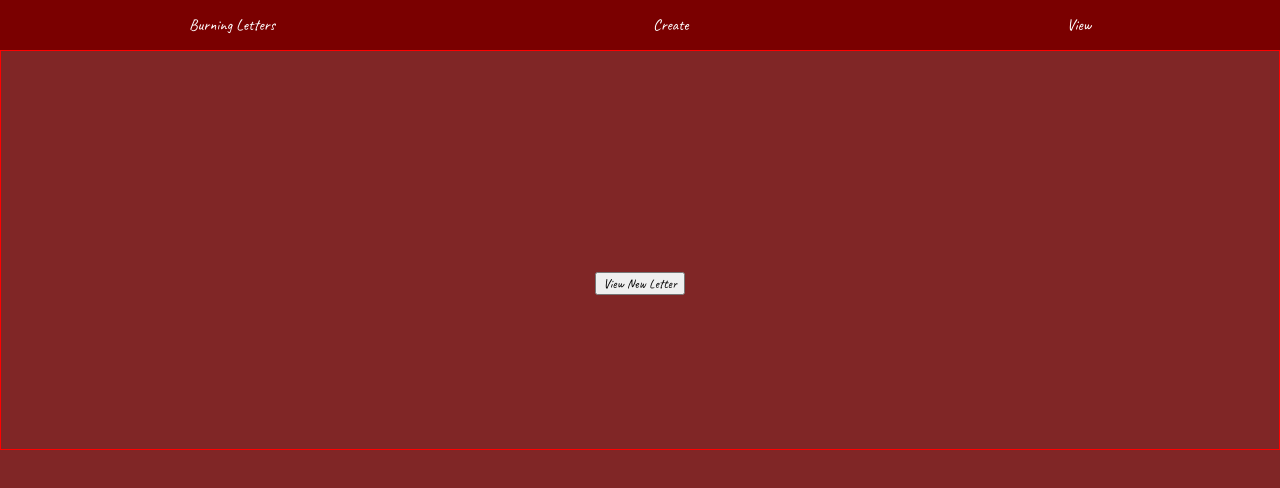
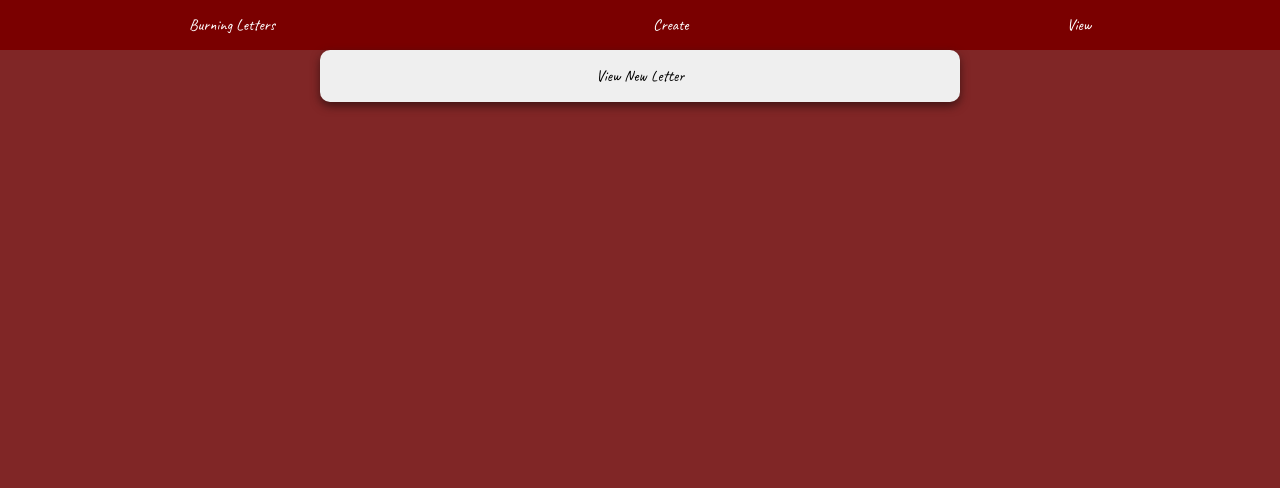
Before and after one commit to czcarrizales/burning-letters-project, a React (Create React App) app: page /view-letter in a window 1280 px wide. Shown: the top 488 px of the page. Built offline with nearby package versions, Linux system fonts and the light colour scheme.

Commit message:
css changes for ViewLetter

```diff
--- a/src/ViewLetter.css
+++ b/src/ViewLetter.css
@@ -1,16 +1,29 @@
+@import url('https://fonts.googleapis.com/css2?family=Caveat:wght@400;500;600;700&display=swap');
 .view-letter-container {
+    display: flex;
+    flex-direction: column;
+    align-items: center;
+    justify-content: center;
+    text-align: center;
+    color: white;
+    font-size: 2.5rem;
+    font-family: 'Caveat', cursive;
+}
+
+.view-letter-container p {
     display: flex;
     justify-content: center;
     align-items: center;
-    flex-direction: column;
-    border: 1px solid red;
-    text-align: center;
-    color: white;
-    font-size: 4rem;
-    width: 100%;
-    height: 50vh;
+    margin: 1.5em;
+    min-height: 10em;
 }
 
 .view-letter-container button {
-    margin-top: 5em;
+    cursor: pointer;
+    width: 50%;
+    padding: 1em;
+    font-size: 1rem;
+    border: none;
+    border-radius: 10px;
+    box-shadow: 0px 4px 10px 0px hwb(0 8% 75%);
 }
```
